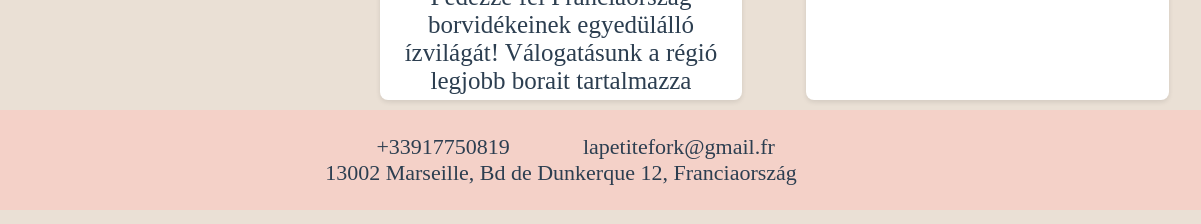
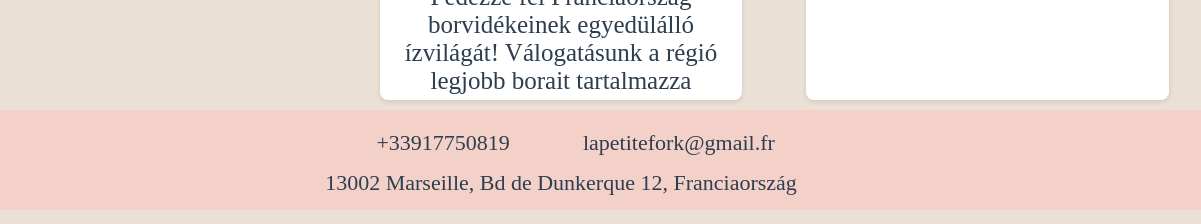
Before and after one commit to palgyula/Projekt2, a plain HTML site: page etlap.html in a window 1280 px wide. Shown: the part 4158-4382 px from the top of the page, 79-1280 px from the left. Drawn offline with Linux system fonts and the light colour scheme; a web font is replaced by a local one.

Commit message:
na mostmar remelem tenyleg fullos

```diff
--- a/css/etlap2.css
+++ b/css/etlap2.css
@@ -106,7 +106,6 @@ html {
 footer{
     height: 100px;
     display:flex;
-    padding-bottom: 20px;
     padding-top: 20px;
     background-color: #F4D1C8;
 }
@@ -117,6 +116,10 @@ footer{
     grid-template-columns: 1fr 1fr;
     grid-template-rows: 1fr 1fr;
     text-align: center;
+}
+
+footer div{
+    padding-bottom: 14px;
 }
 
 .teloszam{
```
Also changed, not shown: etlap.html (+4 -0 lines).
